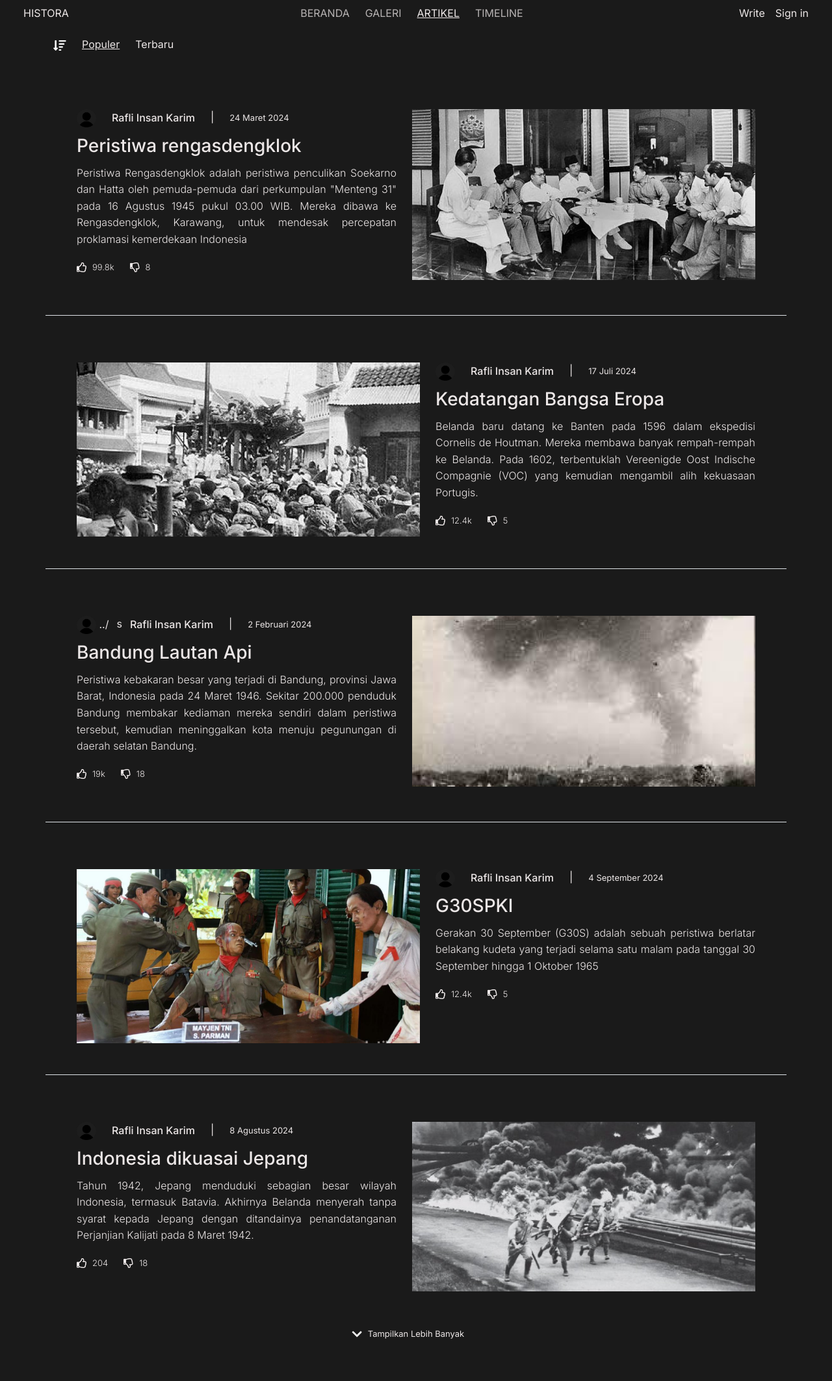
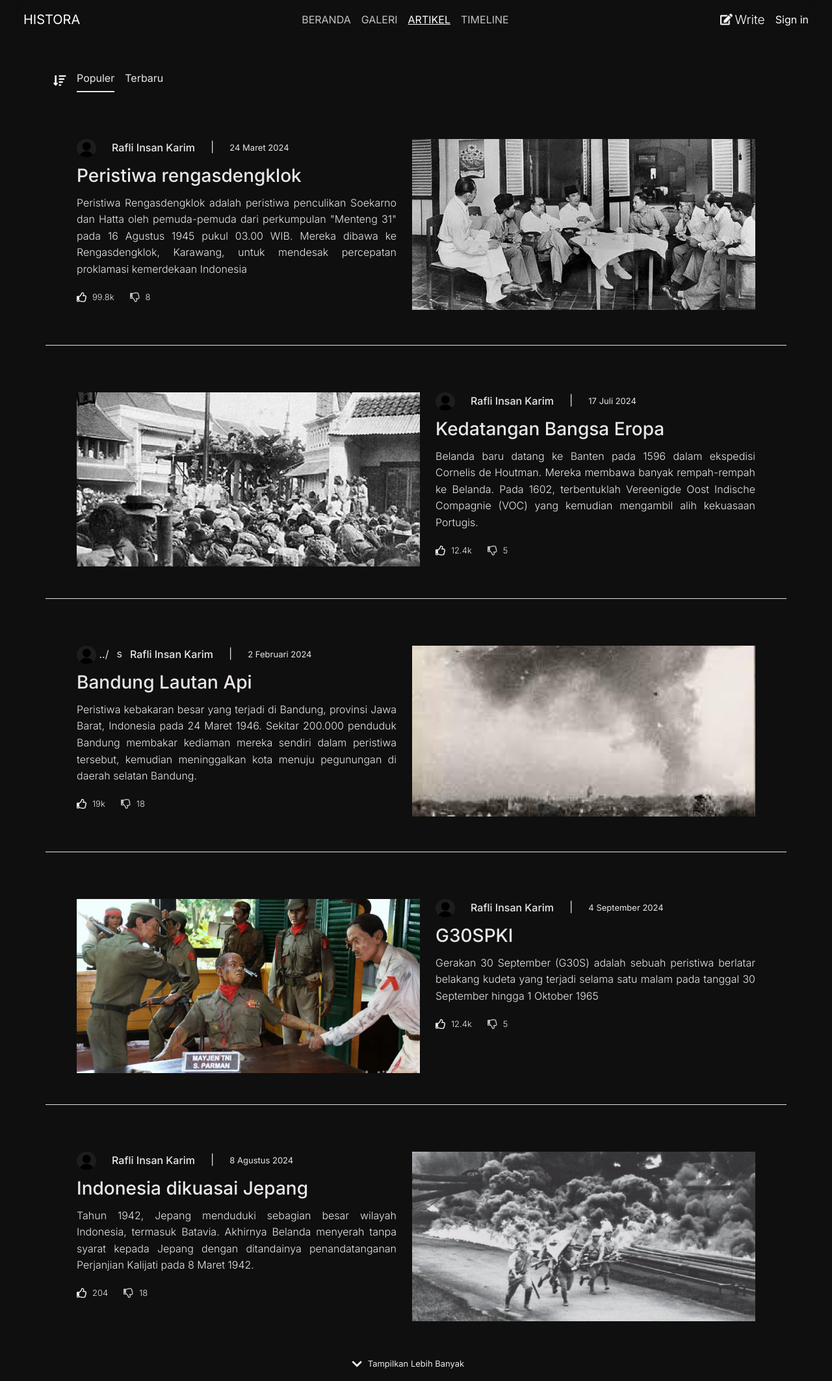
Before and after one commit to DavaGhifary/Tim-Histora, a PHP site: page /pages/artikel.html in a window 1280 px wide. Shown: the whole page at 65% size. Before the commit the page ends 2061 px from the top, so only its background shows below. Run offline with PHP 8.4, Linux system fonts and the light colour scheme.

Commit message:
refactor:edit navbar

```diff
--- a/IT CLUB-HISTORA/assets/css/artikel.css
+++ b/IT CLUB-HISTORA/assets/css/artikel.css
@@ -3,6 +3,7 @@ body {
     background-color: hsl(0, 0%, 10%);
     color: #ece7e7;
     font-family: 'Inter';
+
 }
 
 .img-like {
@@ -27,10 +28,18 @@ body {
     text-align: justify;
 }
 
-.active{
+.margin-bottom-navbar {
+    margin-top: 100px;
+}
+
+.text-color {
     color: #ece7e7 !important;
 }
 
-.color-text{
-    color: #ece7e7 !important;
+.blur {
+    backdrop-filter: blur(10px);
 }
+
+.opacity {
+    opacity: .80;
+}
--- a/IT CLUB-HISTORA/pages/artikel.html
+++ b/IT CLUB-HISTORA/pages/artikel.html
@@ -9,6 +9,7 @@
 
     <!-- Css -->
     <link rel="stylesheet" href="../assets/css/artikel.css">
+    <link rel="stylesheet" href="../assets/css/index.css">
 
     <!-- Fonts -->
     <link rel="preconnect" href="https://fonts.googleapis.com">
@@ -20,10 +21,9 @@
 <div class="artikel">
 
     <!-- Navbar Start -->
-    <div class="">
-      <nav class="navbar navbar-expand-lg mx-4">
+    <nav class="navbar blur navbar-header fixed-top navbar-expand-lg mx-4">
       <div class="container-fluid">
-          <p class="" href="#">HISTORA</p>
+        <a class="navbar-brand text-link" href="#">HISTORA</a>
         <button
           class="navbar-toggler"
           type="button"
@@ -37,39 +37,50 @@
         </button>
         <div class="collapse navbar-collapse" id="navbarText">
           <ul class="navbar-nav mx-auto mb-2 mb-lg-0">
-              <li class="nav-item ms-4 opacity-75">
-                <p class="" aria-current="page" href="#">BERANDA</p>
+            <li class="nav-item">
+              <a class="nav-link text-link opacity-75" aria-current="page" href="#"
+                >BERANDA</a
+              >
             </li>
-              <li class="nav-item ms-4 opacity-75">
-                <p class="" href="#">GALERI</p>
+            <li class="nav-item">
+              <a class="nav-link text-link opacity-75" href="#">GALERI</a>
             </li>
-              <li class="nav-item ms-4">
-                <p class="text-decoration-underline" href="#">ARTIKEL</p>
+            <li class="nav-item">
+              <a class="nav-link text-link text-decoration-underline" href="#">ARTIKEL</a>
             </li>
-              <li class="nav-item ms-4 opacity-75">
-                <p class="" href="#">TIMELINE</p>
+            <li class="nav-item">
+              <a class="nav-link text-link opacity-75" href="#">TIMELINE</a>
             </li>
           </ul>
-            <div class="d-flex gap-3">
-              <p>Write</p>
-              <p>Sign in</p>
+          <div class="navbar-text text-link d-flex gap-3">
+            <button class="write gap-1">
+              <img src="../assets/icon/Vector-write.png" width="19" class="" alt="" />
+              <p class="text-write fw-light">Write</p>
+            </button>
+            <button class="ButtonSign">Sign in</button>
           </div>
         </div>
       </div>
     </nav>
-    </div>
     <!-- Navbar End -->
 
     <!-- Filter Start -->
-    <div class="container">
+    <div class="container margin-bottom-navbar">
       <div class="row row-cols-auto">
         <div class="col">
-          <img src="../assets/img/img-artikel/filter-vector.png" alt="" width="20" height="16">
+          <ul class="nav nav-underline">
+            <li>
+              <a href=""><img src="../assets/img/img-artikel/filter-vector.png" class="mt-3" alt="" width="20" height="16"></a>
+            </li>
+            <li class="nav-item">
+              <a class="nav-link active text-color fw-normal" aria-current="page" href="#">Populer</a>
+            </li>
+            <li class="nav-item">
+              <a class="nav-link text-color" href="#">Terbaru</a>
+            </li>
+            </li>
+          </ul>
         </div>
-        <div class="col">
-          <p><u>Populer</u></p>
-        </div>
-        <div class="col">Terbaru</div>
       </div>
     </div>
     <!-- Filter End -->
@@ -102,7 +113,7 @@
               <p class="uk-font mt-1 fw-light">99.8k</p>
             </div>
             <div class="col">
-              <img class="img-like" src="../assets/img/img-artikel/dislike.png" alt="">
+              <img class="img-like opacity" src="../assets/img/img-artikel/dislike.png" alt="">
             </div>
             <div class="col">
               <p class="uk-font mt-1 fw-light">8</p>
@@ -145,7 +156,7 @@
                 <p class="uk-font mt-1 fw-light">12.4k</p>
               </div>
               <div class="col">
-                <img class="img-like" src="../assets/img/img-artikel/dislike.png" alt="">
+                <img class="img-like opacity" src="../assets/img/img-artikel/dislike.png" alt="">
               </div>
               <div class="col">
                 <p class="uk-font mt-1 fw-light">5</p>
@@ -183,7 +194,7 @@
               <p class="uk-font mt-1 fw-light">19k</p>
             </div>
             <div class="col">
-              <img class="img-like" src="../assets/img/img-artikel/dislike.png" alt="">
+              <img class="img-like opacity" src="../assets/img/img-artikel/dislike.png" alt="">
             </div>
             <div class="col">
               <p class="uk-font mt-1 fw-light">18</p>
@@ -225,7 +236,7 @@
                 <p class="uk-font mt-1 fw-light">12.4k</p>
               </div>
               <div class="col">
-                <img class="img-like" src="../assets/img/img-artikel/dislike.png" alt="">
+                <img class="img-like opacity" src="../assets/img/img-artikel/dislike.png" alt="">
               </div>
               <div class="col">
                 <p class="uk-font mt-1 fw-light">5</p>
@@ -262,7 +273,7 @@
               <p class="uk-font mt-1 fw-light">204</p>
             </div>
             <div class="col">
-              <img class="img-like" src="../assets/img/img-artikel/dislike.png" alt="">
+              <img class="img-like opacity" src="../assets/img/img-artikel/dislike.png" alt="">
             </div>
             <div class="col">
               <p class="uk-font mt-1 fw-light">18</p>
```
Lines whose indentation alone changed are shown as unchanged.
